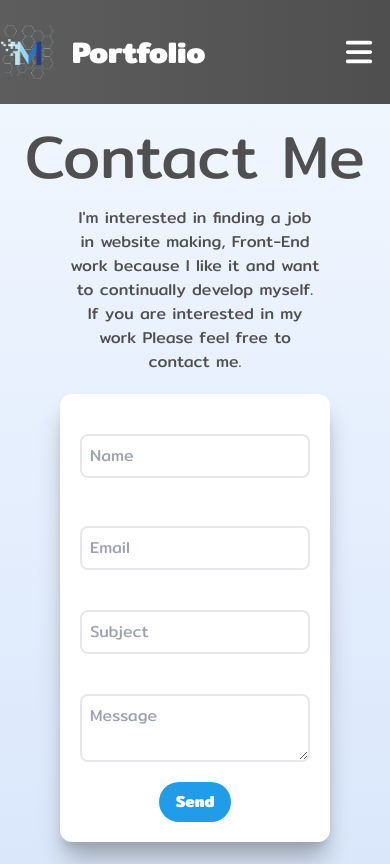
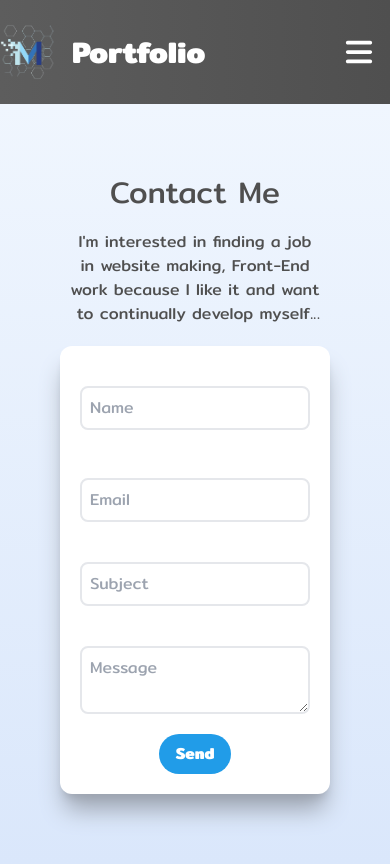
Before and after one commit to markeykung009/resume-web, a React (Vite) app: page /contact in a window 390 px wide. Built offline with nearby package versions, Linux system fonts and the light colour scheme.

Commit message:
edit contact page responsive

```diff
--- a/src/pages/Contactpage.jsx
+++ b/src/pages/Contactpage.jsx
@@ -140,7 +140,7 @@ const Contactpage = () => {
           <h1
             className={`${
               dark ? "text-theme_light_1" : "text-theme_dark_2"
-            }  text-6xl duration-1000 ${
+            }  sm:text-6xl text-3xl duration-1000 ${
               animation ? "" : "opacity-0 -translate-y-10"
             }`}
           >
@@ -151,7 +151,7 @@ const Contactpage = () => {
               dark ? "text-white" : "text-theme_dark_2"
             } sm:w-[500px] w-[250px] sm:text-start text-center  my-5 duration-1000 ${
               animation ? "" : "opacity-0 scale-0"
-            }`}
+            } line-clamp-4`}
           >
             {t("data.contact.desciption")}
           </p>
```
